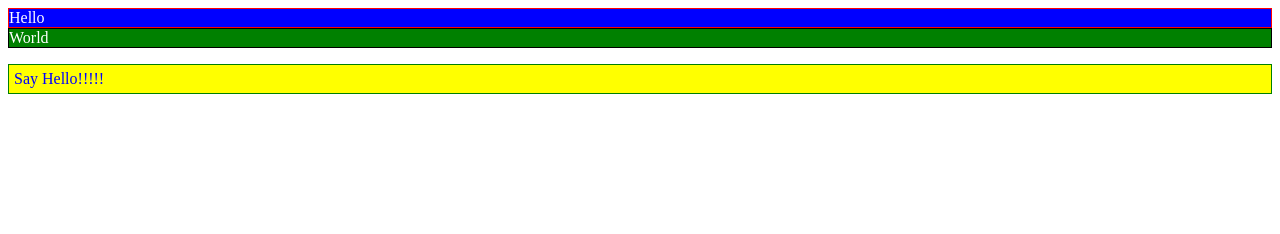
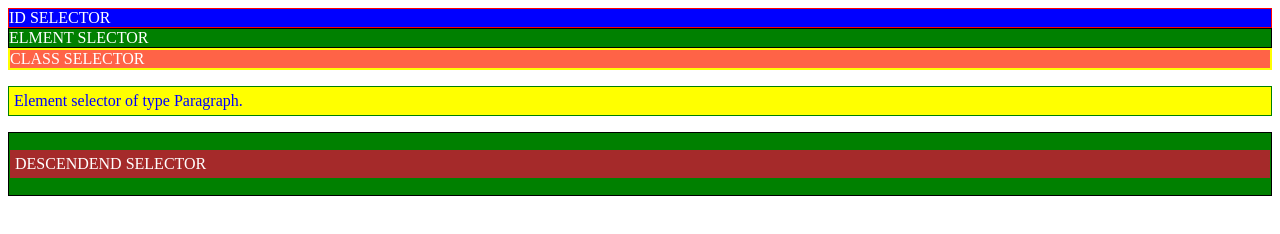
Before and after one commit to AWEB2018/lecturedemo, a website: page day2/assign2.html in a window 1280 px wide. Drawn offline with Linux system fonts and the light colour scheme.

Commit message:
day2 continue

```diff
--- a/day2/assign2.css
+++ b/day2/assign2.css
@@ -11,9 +11,25 @@ div {
     border: 1px solid black;
 }
 
+.class1 {
+    border: 2px solid yellow;
+    background: tomato;
+}
+
 p {
     border: 1px solid green;
     background: yellow;
     color: blue;
     padding: 5px;
 }
+
+div p {
+    color:white;
+    background: brown;
+}
+
+
+<!--GROUP SELECTOR-->
+/*div, p {
+    background: blueviolet;
+}*/
--- a/day2/assign2.html
+++ b/day2/assign2.html
@@ -4,11 +4,21 @@
     </head>
 
     <body>
-        <div id="id1">Hello</div>
 
-        <div >World</div>
+        <!--ID SLEECTOR-->
+        <div id="id1">ID SELECTOR</div>
 
-        <p>Say Hello!!!!!</p>
+        <!-- ELEMENT SELECTOR-->
+        <div >ELMENT SLECTOR</div>
+
+        <!-- CLASS SELECTOR -->
+        <div class="class1">CLASS SELECTOR</div>
+
+        <p>Element selector of type Paragraph.</p>
+
+        <div>
+            <p>DESCENDEND SELECTOR</p>
+        </div>
 
     </body>
 </html>
```
Also changed, not shown: readme.txt.
